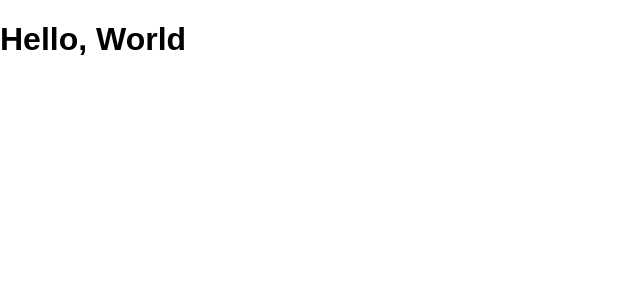
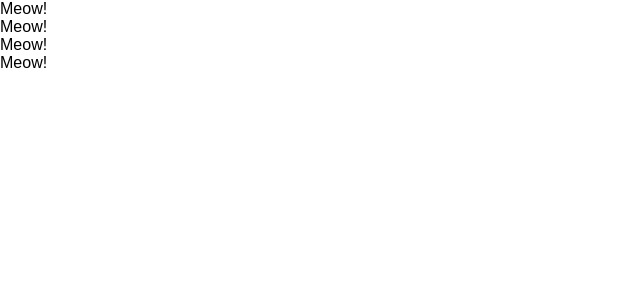
Before and after one commit to vem00155/udemy-react-redux-crud-application, a React (Create React App) app: page / in a window 1280 px wide. Shown: the top 300 px of the page, without its empty margins (0-640 px from the left). Built offline with nearby package versions, Linux system fonts and the light colour scheme.

Commit message:
create class component and functional component

```diff
--- a/src/App.js
+++ b/src/App.js
@@ -1,9 +1,36 @@
-import React, { Component } from 'react';
+//import React, { Component } from 'react';
+import React from 'react';
 
+/*
 class App extends Component {
   render() {
-    return <div><h1>Hello, World</h1></div>;
+    //const greeting = "Hi, Tom!";
+    //const dom = <h1 className="foo">{greeting}</h1>;
+    //return <input type="text" onClick={() => {console.log("I am clicked!")}} />
+    //return <input type="text" onChange={() => {console.log("I am clicked!")}} />
+    return (
+      <React.Fragment>
+        <label htmlFor="bar">bar</label>
+        <input type="text" onChange={() => {console.log("I am clicked!")}} />
+      </React.Fragment>
+    )
   }
+}
+*/
+
+const App = () => {
+  return  (
+    <div>
+     <Cat />
+     <Cat />
+     <Cat />
+     <Cat />
+    </div>
+  )
+}
+
+const Cat = () => {
+  return <div>Meow!</div>
 }
 
 export default App;
```
